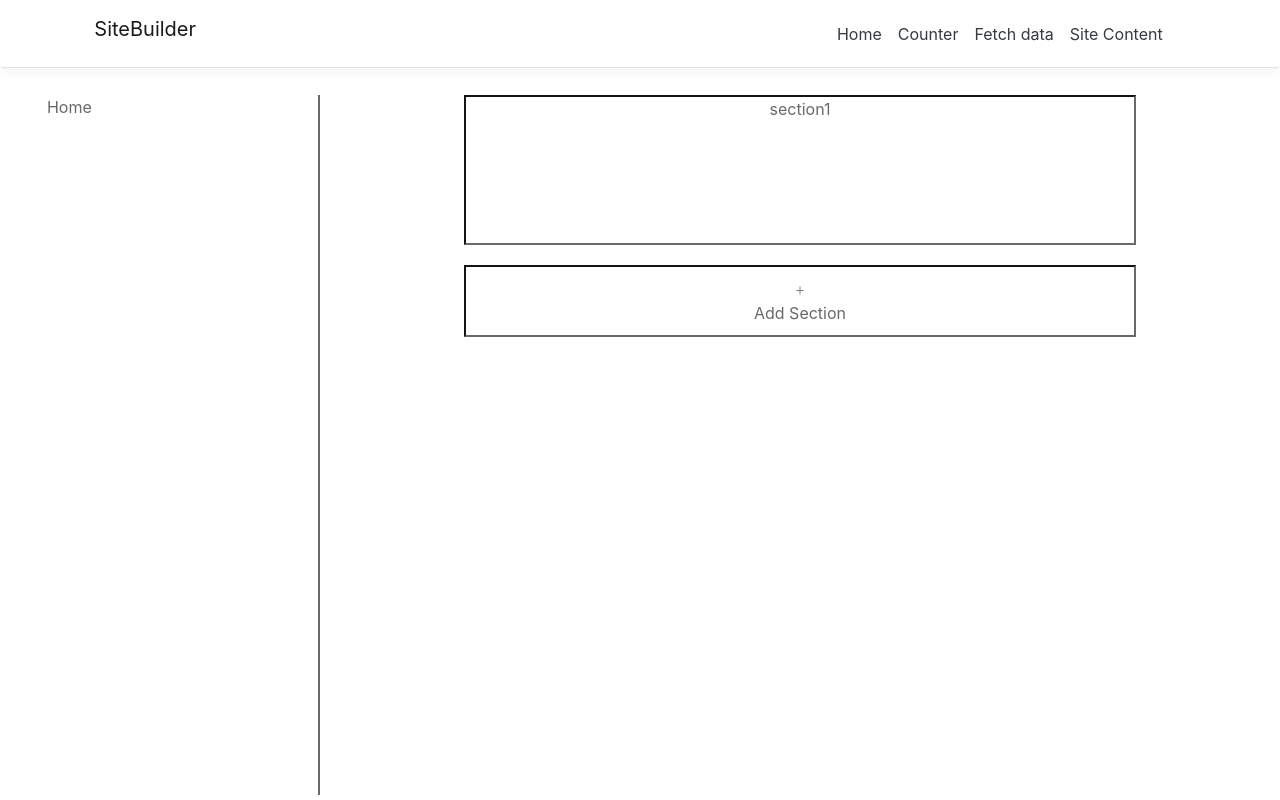
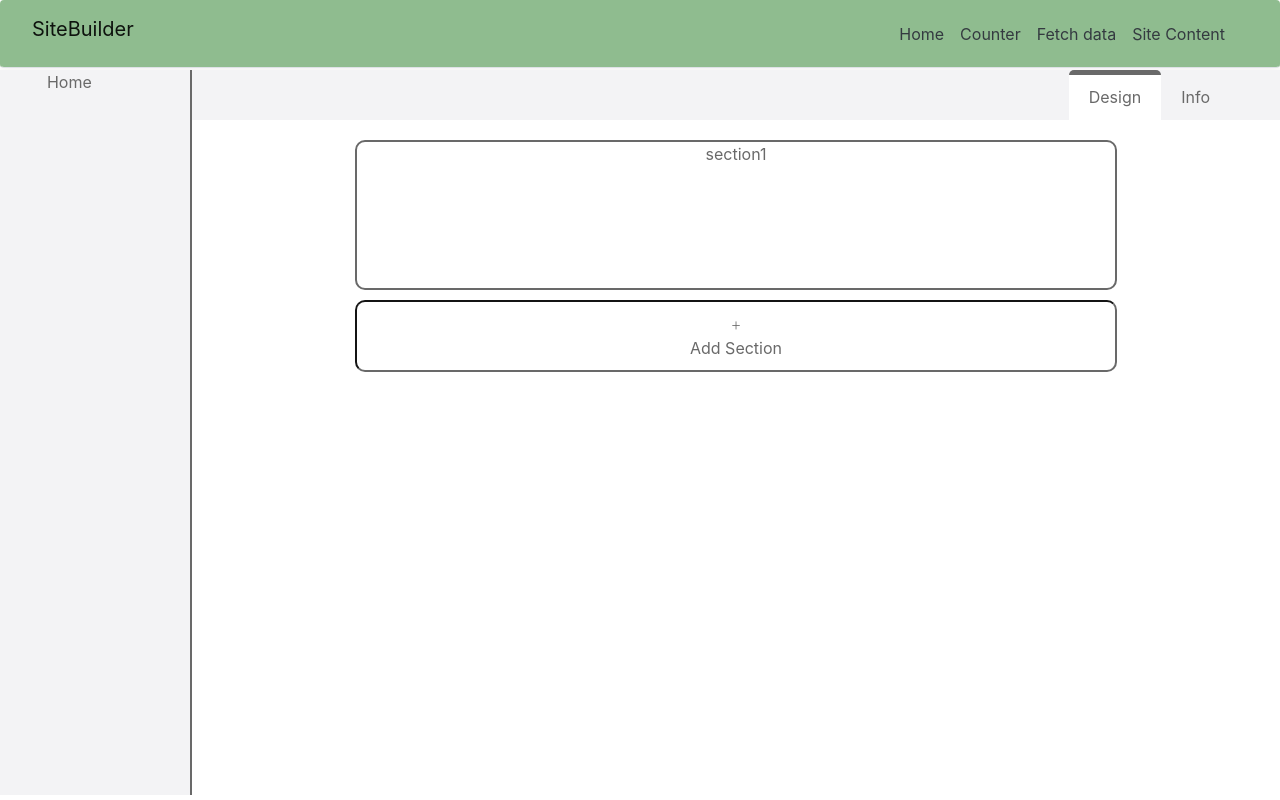
Before and after one commit to ChanceW/SiteBuilder, a React (Create React App) app in the folder SiteBuilder/ClientApp/: page /site-content in a window 1280 px wide. Built offline with nearby package versions, Linux system fonts and the light colour scheme; a web font is replaced by a local one.

Commit message:
Style Changes

```diff
--- a/SiteBuilder/ClientApp/src/components/ContentTree.js
+++ b/SiteBuilder/ClientApp/src/components/ContentTree.js
@@ -12,7 +12,7 @@ function reducer(state, action) {
 
 function buildTree(pages) {
     return pages.map((page, idx) => {
-        return <div key={idx} className="pageNode"><span className="glyphicon glyphicon-chevron-right" />   {page.name}
+        return <div className="pageNode"><span className="glyphicon glyphicon-chevron-right" />   {page.name}
             {page.subpages ? buildTree(page.subpages) : null}
         </div>;
     });
--- a/SiteBuilder/ClientApp/src/components/PageDesigner.js
+++ b/SiteBuilder/ClientApp/src/components/PageDesigner.js
@@ -8,9 +8,19 @@ function reducer(state, action) {
         case 'newSection':
             state.sections.push({ name: "section2" });
             return { sections: action.value, ...state };
+        case 'tab':
+            state.activeTab = action.value;
+            return { activeTab: action.value, ...state };
         default:
             throw new Error();
     }
+}
+
+function renderHeader(activeTab, dispatch) {
+    return <div className="header">
+        <div className={`tab ${activeTab === 'designer' ? 'active' : ''}`} onClick={() => { dispatch({ type: "tab", value: "designer"  }) }}>Design</div>
+        <div className={`tab ${activeTab === 'info' ? 'active' : ''}`} onClick={() => { dispatch({ type: "tab", value: "info" }) }}>Info</div>
+    </div>;
 }
 
 function renderSections(sections) {
@@ -20,7 +30,7 @@ function renderSections(sections) {
 }
 
 export default function ContentTree() {
-    const [state, dispatch] = useReducer(reducer, { sections: [] });
+    const [state, dispatch] = useReducer(reducer, { sections: [], activeTab: "designer" });
 
     useEffect(() => {
         var sections = [{ name: 'section1' }];
@@ -29,6 +39,7 @@ export default function ContentTree() {
 
 
     return <div className="pageDesigner">
+        {renderHeader(state.activeTab, dispatch)}
         {renderSections(state.sections)}
         <div className="addSection" onClick={() => { dispatch({"type": "newSection" }) }}>
             <span className="glyphicon glyphicon-plus"></span>
--- a/SiteBuilder/ClientApp/src/components/SiteContent.css
+++ b/SiteBuilder/ClientApp/src/components/SiteContent.css
@@ -1,7 +1,7 @@
 .main {
   display: flex;
   padding-top: 25px;
-  top: 70px;
+  top: 45px;
   position: fixed;
   bottom: 5px;
   width: 100%;
@@ -11,11 +11,12 @@
   overflow-y: auto;
 }
 .main > div:nth-child(1) {
-  width: 25%;
+  width: 15%;
   border-right: 2px solid #696969;
+  background-color: #f3f3f5;
 }
 .main > div:nth-child(2) {
-  width: 75%;
+  width: 85%;
 }
 .contentTree .pageNode {
   cursor: pointer;
@@ -26,16 +27,37 @@
   height: 100%;
   overflow-y: auto;
 }
+.pageDesigner .header {
+  background: #f3f3f5;
+  height: 50px;
+  margin-bottom: 20px;
+  text-align: right;
+  padding-right: 50px;
+}
+.pageDesigner .header .tab {
+  display: inline-block;
+  padding: 10px 20px;
+  height: 100%;
+  cursor: pointer;
+}
+.pageDesigner .header .tab.active {
+  background: #ffffff;
+  border-top: solid 5px #696969;
+  border-top-left-radius: 5px;
+  border-top-right-radius: 5px;
+}
 .pageDesigner .section {
   width: 70%;
   height: 150px;
-  border: 2px inset #696969;
-  margin: 0 auto 20px auto;
+  border: 2px solid #696969;
+  border-radius: 10px;
+  margin: 0 auto 10px auto;
 }
 .pageDesigner .addSection {
   width: 70%;
   border: 2px inset #696969;
-  margin: 0 auto 20px auto;
+  border-radius: 10px;
+  margin: 10px auto 20px auto;
   cursor: pointer;
   padding: 10px;
 }
--- a/SiteBuilder/ClientApp/src/components/SiteContent.less
+++ b/SiteBuilder/ClientApp/src/components/SiteContent.less
@@ -1,7 +1,7 @@
 .main {
     display: flex;
     padding-top: 25px;
-    top: 70px;
+    top: 45px;
     position: fixed;
     bottom: 5px;
     width: 100%;
@@ -12,12 +12,13 @@
     }
 
     > div:nth-child(1) {
-        width: 25%;
+        width: 15%;
         border-right: 2px solid #696969;
+        background-color: #f3f3f5;
     }
 
     > div:nth-child(2) {
-        width: 75%;
+        width: 85%;
     }
 }
 
@@ -33,11 +34,34 @@
     height: 100%;
     overflow-y: auto;
 
+    .header {
+        background: #f3f3f5;
+        height: 50px;
+        margin-bottom: 20px;
+        text-align: right;
+        padding-right: 50px;
+
+        .tab {
+            display: inline-block;
+            padding: 10px 20px;
+            height: 100%;
+            cursor: pointer;
+
+            &.active {
+                background: #ffffff;
+                border-top: solid 5px #696969;
+                border-top-left-radius: 5px;
+                border-top-right-radius: 5px;
+            }
+        }
+    }
+
     .section {
         width: 70%;
         height: 150px;
-        border: 2px inset #696969;
-        margin: 0 auto 20px auto;
+        border: 2px solid #696969;
+        border-radius: 10px;
+        margin: 0 auto 10px auto;
     }
 
     .addSection {
@@ -48,7 +72,8 @@
 
         width: 70%;
         border: 2px inset #696969;
-        margin: 0 auto 20px auto;
+        border-radius: 10px;
+        margin: 10px auto 20px auto;
         cursor: pointer;
         padding: 10px;
     }
--- a/SiteBuilder/ClientApp/src/components/SiteContent.min.css
+++ b/SiteBuilder/ClientApp/src/components/SiteContent.min.css
@@ -1 +1 @@
-.main{display:flex;padding-top:25px;top:70px;position:fixed;bottom:5px;width:100%;overflow:auto;}.main>div{overflow-y:auto;}.main>div:nth-child(1){width:25%;border-right:2px solid #696969;}.main>div:nth-child(2){width:75%;}.contentTree .pageNode{cursor:pointer;margin-left:30px;}.pageDesigner{text-align:center;height:100%;overflow-y:auto;}.pageDesigner .section{width:70%;height:150px;border:2px inset #696969;margin:0 auto 20px auto;}.pageDesigner .addSection{width:70%;border:2px inset #696969;margin:0 auto 20px auto;cursor:pointer;padding:10px;}.pageDesigner .addSection:hover{color:#008000;border:2px inset #008000;}
+.main{display:flex;padding-top:25px;top:45px;position:fixed;bottom:5px;width:100%;overflow:auto;}.main>div{overflow-y:auto;}.main>div:nth-child(1){width:15%;border-right:2px solid #696969;background-color:#f3f3f5;}.main>div:nth-child(2){width:85%;}.contentTree .pageNode{cursor:pointer;margin-left:30px;}.pageDesigner{text-align:center;height:100%;overflow-y:auto;}.pageDesigner .header{background:#f3f3f5;height:50px;margin-bottom:20px;text-align:right;padding-right:50px;}.pageDesigner .header .tab{display:inline-block;padding:10px 20px;height:100%;cursor:pointer;}.pageDesigner .header .tab.active{background:#fff;border-top:solid 5px #696969;border-top-left-radius:5px;border-top-right-radius:5px;}.pageDesigner .section{width:70%;height:150px;border:2px solid #696969;border-radius:10px;margin:0 auto 10px auto;}.pageDesigner .addSection{width:70%;border:2px inset #696969;border-radius:10px;margin:10px auto 20px auto;cursor:pointer;padding:10px;}.pageDesigner .addSection:hover{color:#008000;border:2px inset #008000;}
--- a/SiteBuilder/ClientApp/src/custom.css
+++ b/SiteBuilder/ClientApp/src/custom.css
@@ -5,6 +5,10 @@ a {
 
 body {
     color: #696969;
+}
+
+nav {
+    background-color: #8FBC8F;
 }
 
 code {
@@ -19,6 +23,6 @@ code {
 
 @media (min-width: 1200px) {
     .container {
-        max-width: 90%;
+        max-width: 100%;
     }
 }
```
